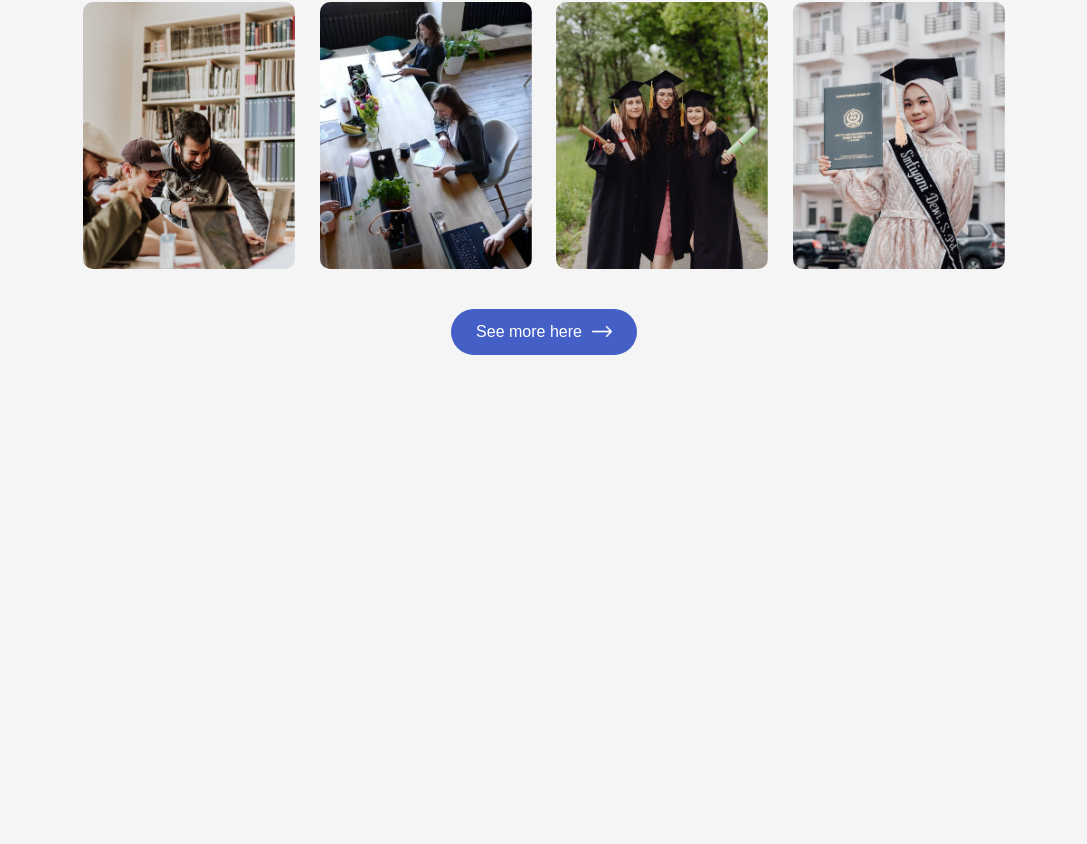
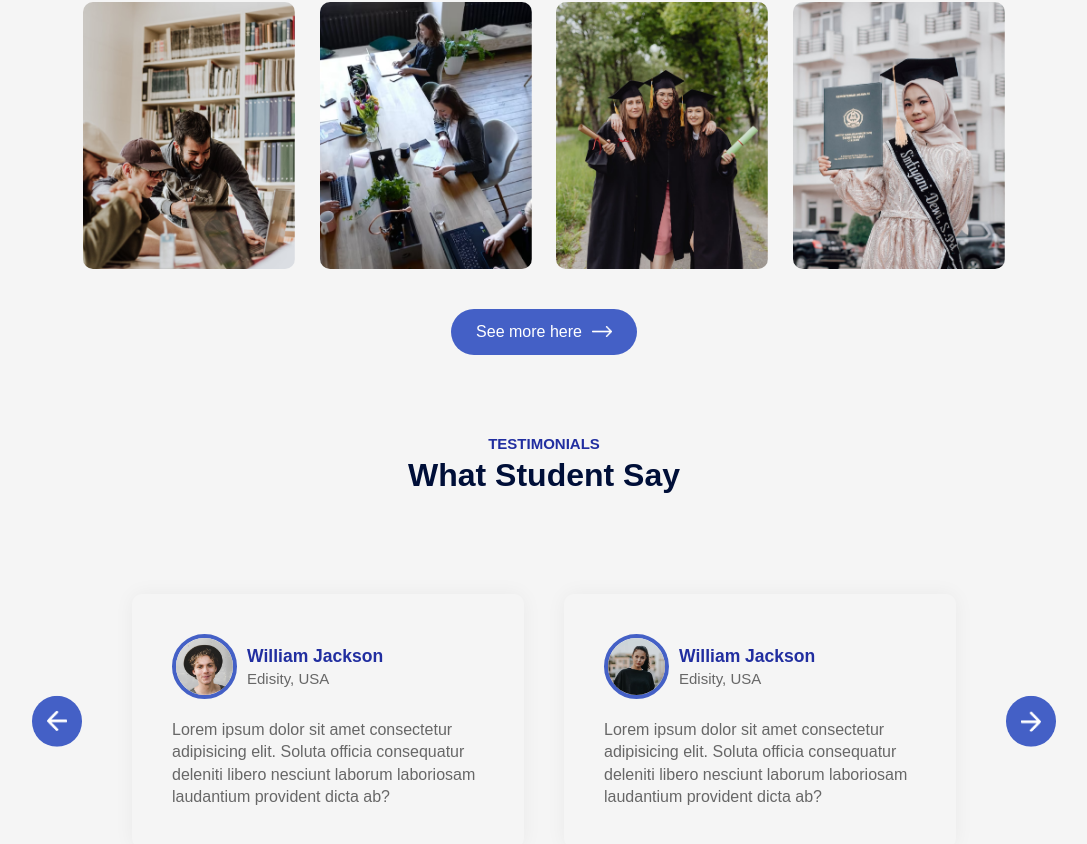
Before and after one commit to tech-in-tech/EducationWebsite, a React (Vite) app: page / in a window 1280 px wide. Shown: the part 1994-2838 px from the top of the page, without its empty margins (96-1183 px from the left). Before the commit the page ends 2429 px from the top, so only its background shows below. Built offline with nearby package versions, Linux system fonts and the light colour scheme.

Commit message:
create testimonial section without sliding functionality

```diff
--- a/src/App.jsx
+++ b/src/App.jsx
@@ -5,6 +5,7 @@
 import Title from './Components/Title/Title'
 import About from './Components/About/About'
 import Campus from './Components/Campus/Campus'
+import Testimonials from './Components/Testimonials/Testimonials'
 
 
 const App = () => {
@@ -18,6 +19,8 @@
       <About/>
       <Title subTitle = "Gallery" title = "Camput Photo"/>
       <Campus/>
+      <Title subTitle = "TESTIMONIALS" title = "What Student Say"/>
+      <Testimonials/>
       </div>
     </div>
   )
--- /dev/null
+++ b/src/Components/Testimonials/Testimonials.css
@@ -0,0 +1,65 @@
+.testimonials{
+  margin: 80px auto;
+  padding: 0 80px;
+  position: relative;
+}
+
+.next-btn, .back-btn{
+  position: absolute;
+  top: 50%;
+  right: 0;
+  transform: translateY(-50%);
+  padding: 15px;
+  width: 50px;
+  border-radius: 50%;
+  cursor: pointer;
+  background-color: #4460c6;
+}
+
+.back-btn{
+  right: auto;
+  left: 0;
+}
+.slider{
+  overflow: hidden;
+}
+
+.slider ul{
+  display: flex;
+  width: 200%;
+  overflow-x: hidden;
+  transition: 0.5s;
+}
+
+.slider ul li{
+  list-style: none;
+  width: 50%;
+  padding: 20px;
+
+}
+
+.slide{
+  box-shadow: 0 0 20px rgba( 0, 0, 0, 0.05);
+  padding: 40px;
+  border-radius: 10px;
+  color: #676767;
+  line-height: 1.4;
+}
+
+.slide img{
+  width: 65px;
+  border-radius: 50%;
+  margin-right: 10px;
+  border: 4px solid #4460c6;
+}
+
+.user-info{
+  display: flex;
+  align-items: center;
+  margin-bottom: 20px;
+  font-size: 15px;
+}
+
+.user-info h3{
+  color: #212ea0;
+}
--- /dev/null
+++ b/src/Components/Testimonials/Testimonials.jsx
@@ -0,0 +1,79 @@
+import React from 'react'
+import './Testimonials.css'
+import next_icon from "../../assets/next-icon.png"
+import back_icon from "../../assets/back-icon.png"
+import user_1 from "../../assets/user-1.png"
+import user_2 from "../../assets/user-2.png"
+import user_3 from "../../assets/user-3.png"
+import user_4 from "../../assets/user-4.png"
+
+
+
+const Testimonials = () => {
+  return (
+    <div className='testimonials'>
+      <img className='next-btn' src={next_icon} alt="" />
+      <img className='back-btn' src={back_icon} alt="" />
+      <div className='slider'>
+        <ul>
+          <li>
+            <div className="slide">
+              <div className="user-info">
+                <img src={user_4} alt="" />
+                <div>
+                  <h3>William Jackson</h3>
+                  <span>Edisity, USA</span>
+                </div>
+              </div>
+              <p>Lorem ipsum dolor sit amet consectetur adipisicing elit. Soluta officia consequatur deleniti libero nesciunt laborum laboriosam laudantium provident dicta ab?</p>
+            </div>
+          </li>
+
+
+          <li>
+            <div className="slide">
+              <div className="user-info">
+                <img src={user_1} alt="" />
+                <div>
+                  <h3>William Jackson</h3>
+                  <span>Edisity, USA</span>
+                </div>
+              </div>
+              <p>Lorem ipsum dolor sit amet consectetur adipisicing elit. Soluta officia consequatur deleniti libero nesciunt laborum laboriosam laudantium provident dicta ab?</p>
+            </div>
+          </li>
+
+
+          <li>
+            <div className="slide">
+              <div className="user-info">
+                <img src={user_2} alt="" />
+                <div>
+                  <h3>William Jackson</h3>
+                  <span>Edisity, USA</span>
+                </div>
+              </div>
+              <p>Lorem ipsum dolor sit amet consectetur adipisicing elit. Soluta officia consequatur deleniti libero nesciunt laborum laboriosam laudantium provident dicta ab?</p>
+            </div>
+          </li>
+
+
+          <li>
+            <div className="slide">
+              <div className="user-info">
+                <img src={user_3} alt="" />
+                <div>
+                  <h3>William Jackson</h3>
+                  <span>Edisity, USA</span>
+                </div>
+              </div>
+              <p>Lorem ipsum dolor sit amet consectetur adipisicing elit. Soluta officia consequatur deleniti libero nesciunt laborum laboriosam laudantium provident dicta ab?</p>
+            </div>
+          </li>
+        </ul>
+      </div>
+    </div>
+  )
+}
+
+export default Testimonials
```
Also changed, not shown: src/assets/user-2.png (renamed from src/assets/user-2 (1).png).
